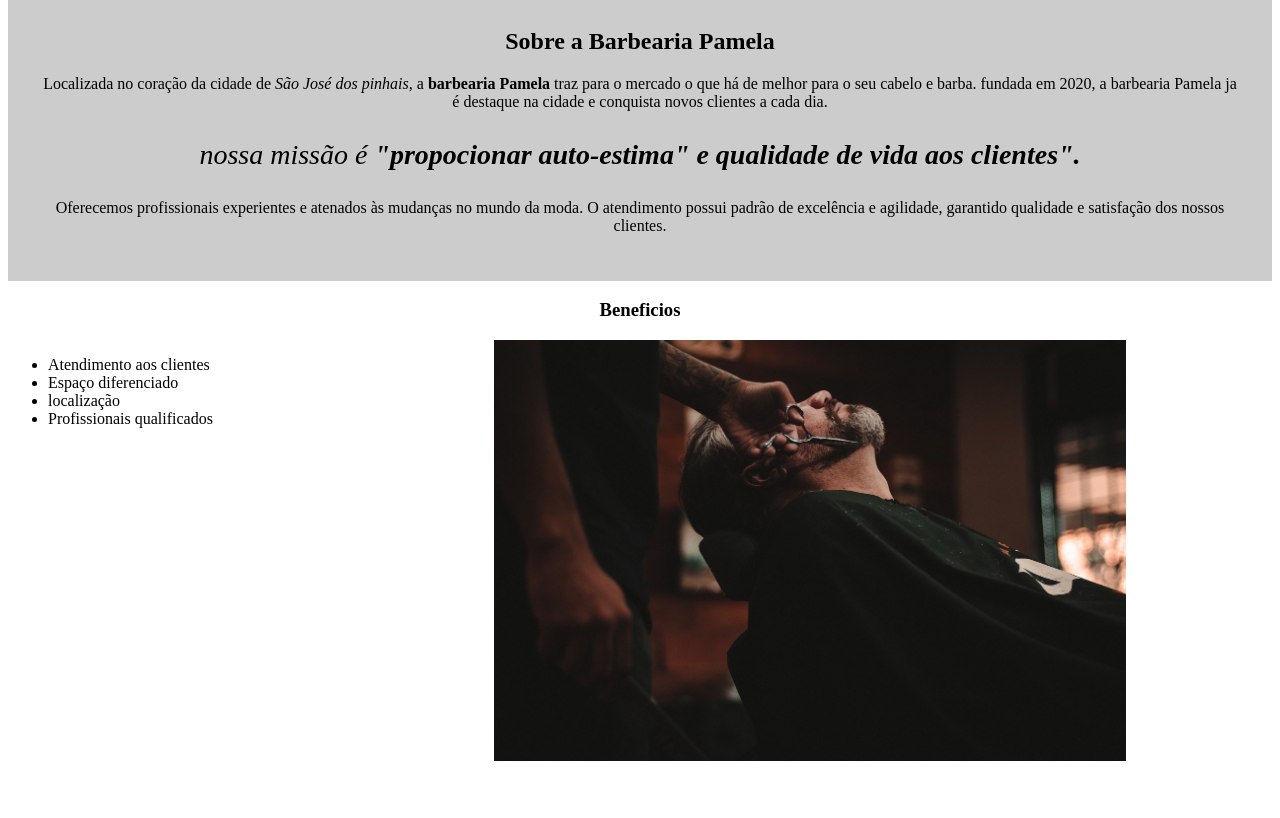
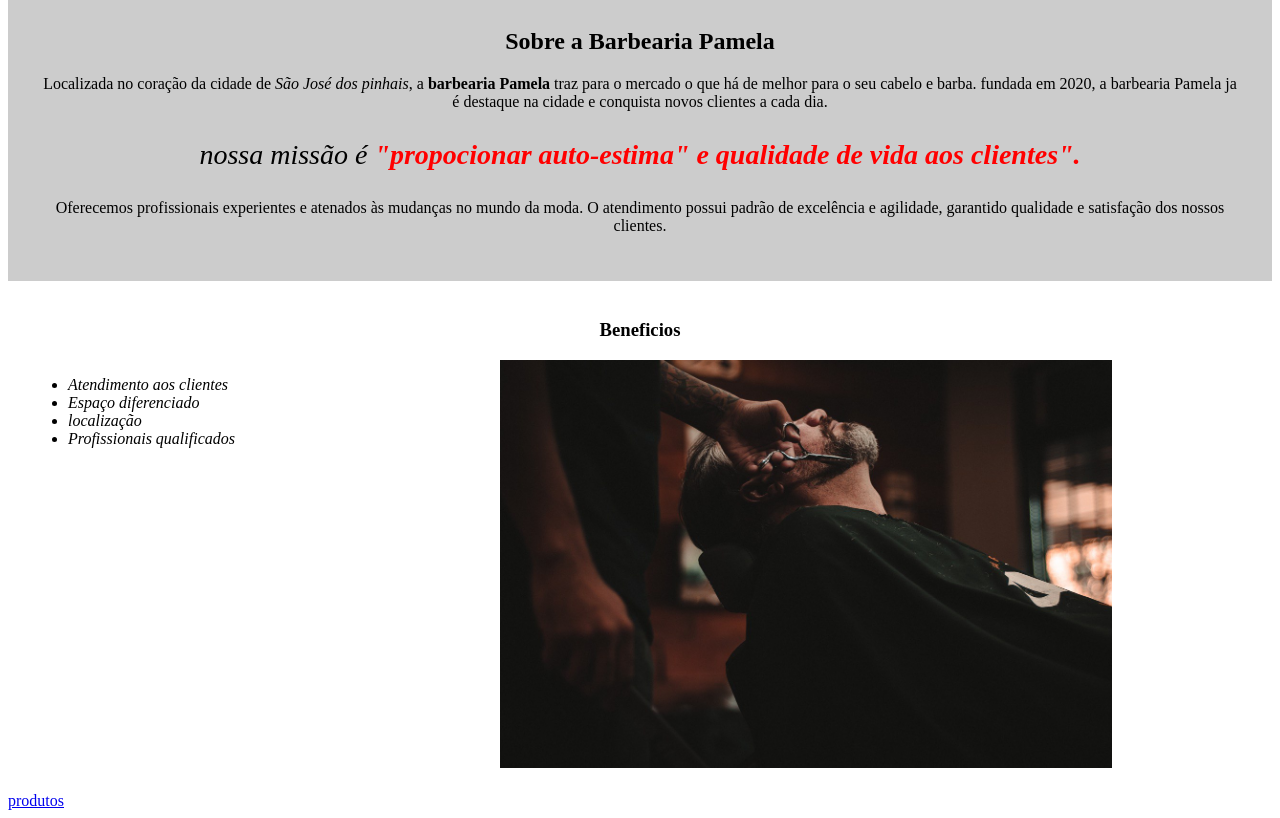
Before and after one commit to pamelamarquesdelara/barbearia-pamela-marques, a plain HTML site: page index.html in a window 1280 px wide. Shown: the part 580-1398 px from the top of the page. Before the commit the page ends 1353 px from the top, so only its background shows below. Drawn offline with Linux system fonts and the light colour scheme.

Commit message:
29/04/24

```diff
--- a/index.html
+++ b/index.html
@@ -30,13 +30,15 @@
 
     <h3 class="texto-centralizado"> Beneficios</h3>
     <ul>
-      <li>Atendimento aos clientes</li>
-      <li>Espaço diferenciado</li>
-      <li>localização</li>
-      <li>Profissionais qualificados</li>
+      <li class="item">Atendimento aos clientes</li>
+      <li class="item">Espaço diferenciado</li>
+      <li class="item">localização</li>
+      <li class="item">Profissionais qualificados</li>
     </ul>
     <img class="imagem-beneficio" src=beneficios.jpg>
   </div>
+
+  <a href="pruduto.html">produtos</a>
 </body>
 
 </html>
--- a/style.css
+++ b/style.css
@@ -13,6 +13,10 @@ p {
   text-align: center;
 }
 
+em strong{
+  color: red;
+}
+
 #missao {
   font-size: 28px;
 
@@ -22,6 +26,11 @@ p {
   text-align: center;
 }
 
+.beneficios{
+  padding: 20px;
+  background-color: #ffffff;
+}
+
 ul{
   display: inline-block;
   vertical-align: top;
@@ -29,6 +38,10 @@ ul{
   margin-right: 15%;
 }
 
+.item{
+  font-style: italic;
+}
+
 .imagem-beneficio {
   width: 50%;
 }
```
Also changed, not shown: pruduto.html (added, +21 -0 lines), logo.png (added), produtos.css (added).
